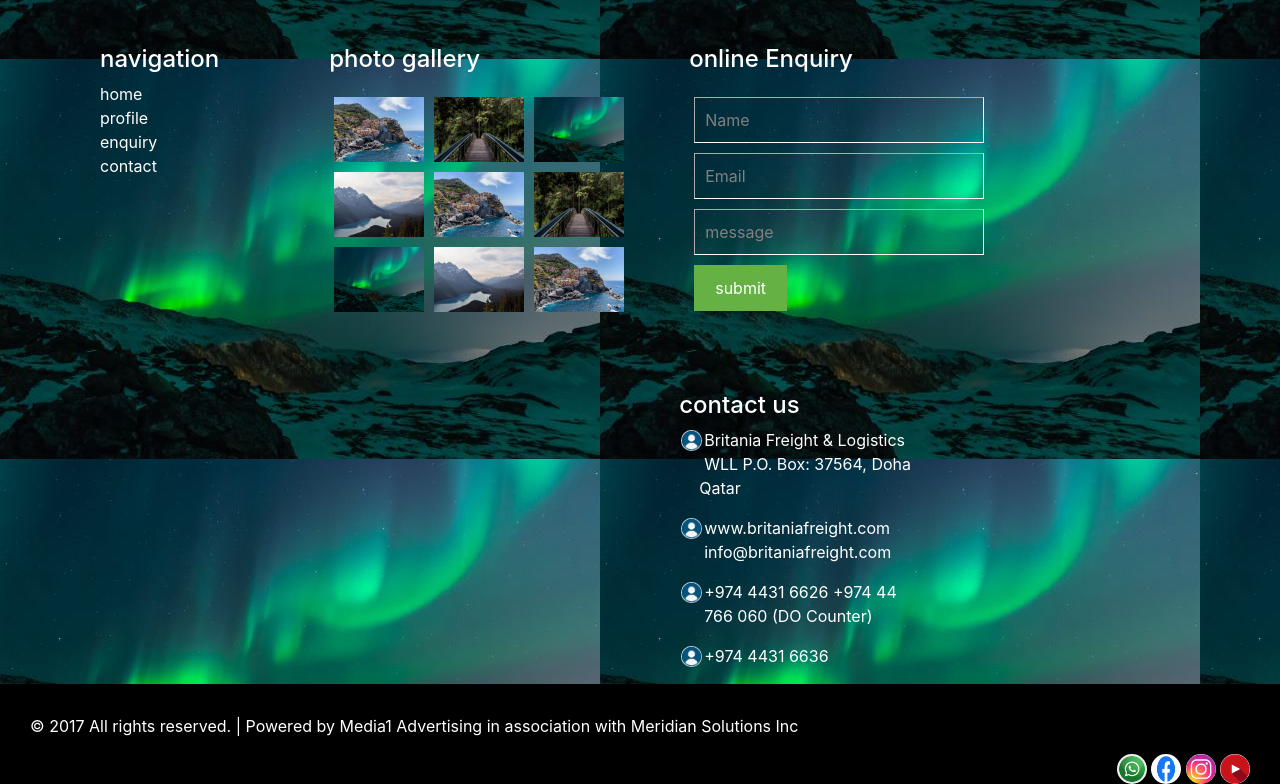
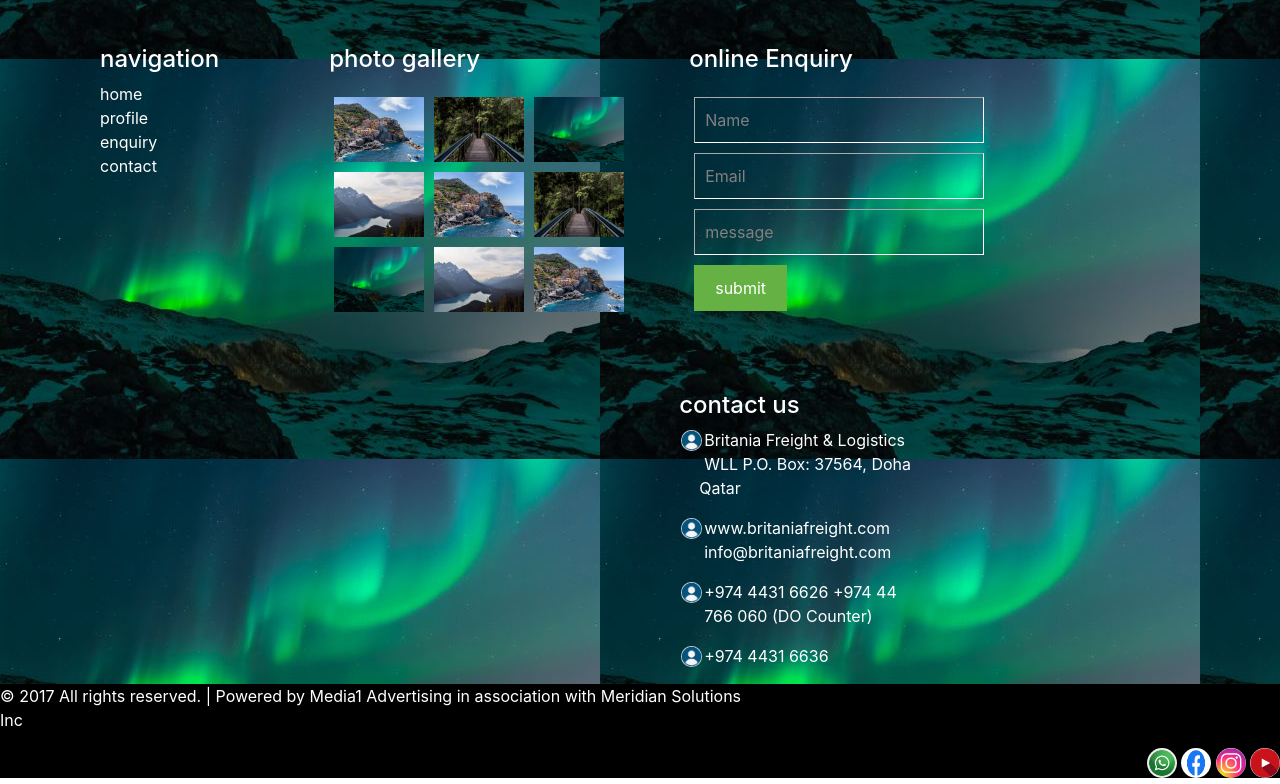
Before and after one commit to ashathullah/learn-frontend, a website: page app/04_website/index.html in a window 1280 px wide. Shown: the part 2533-3317 px from the top of the page. Drawn offline with nearby package versions, Linux system fonts and the light colour scheme; files whose address does not match are found by name.

Commit message:
made some changes

```diff
--- a/app/04_website/index.html
+++ b/app/04_website/index.html
@@ -231,16 +231,16 @@
                             </ul>
                         </div>
                     </div>
-                    <footer>
-                        <p>© 2017 All rights reserved. | Powered by Media1 Advertising in association with Meridian Solutions Inc</p>
-                        <div class="imagelinks">
-                            <a href="#"><img src="../../assets/images/whatsapplogo.jpg"></a>
-                            <a href="#"><img src="../../assets/images/facebooklogo.png"></a>
-                            <a href="#"><img src="../../assets/images/instagramlogo.jpg"></a>
-                            <a href="#"><img src="../../assets/images/youtubelogo.png"></a>
-                        </div>
-                    </footer>
                 </div>
+            </div>
+        </div>
+        <div class="bottem-bar clearfix">
+            <p>© 2017 All rights reserved. | Powered by Media1 Advertising in association with Meridian Solutions Inc</p>
+            <div class="imagelinks">
+                <a href="#"><img src="../../assets/images/whatsapplogo.jpg"></a>
+                <a href="#"><img src="../../assets/images/facebooklogo.png"></a>
+                <a href="#"><img src="../../assets/images/instagramlogo.jpg"></a>
+                <a href="#"><img src="../../assets/images/youtubelogo.png"></a>
             </div>
         </div>
         <!-- wrapper -->
--- a/assets/styles/main.css
+++ b/assets/styles/main.css
@@ -325,24 +325,28 @@ section img {
     list-style-type: none;
 }
 
-footer {
-    margin: 0;
+.bottem-bar {
     background-color: black;
     color: white;
     width: 100%;
-    padding: 30px;
     box-sizing: border-box;
 }
 
-footer .imagelinks {
+.bottem-bar p {
+    width: 60%;
+}
+
+.bottem-bar .imagelinks {
+    display: inline-block;
     float: right;
 }
-footer img{
+
+.bottem-bar img{
     height: 30px;
     width: 30px;
     border-radius: 100%;
 }
 
-footer a:hover {
+.bottem-bar a:hover {
     opacity: 0.5;
 }
```
